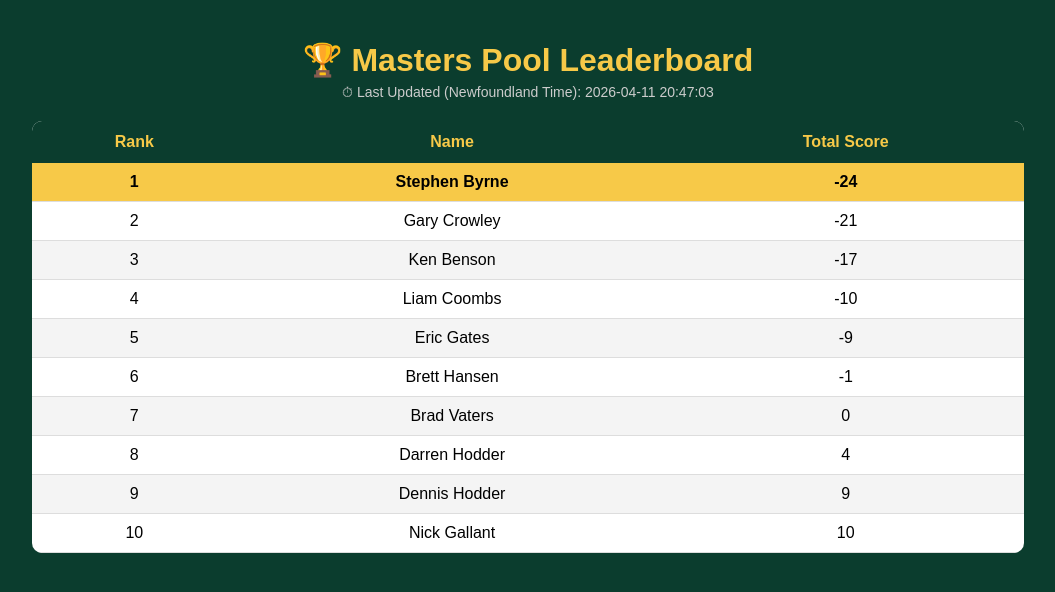
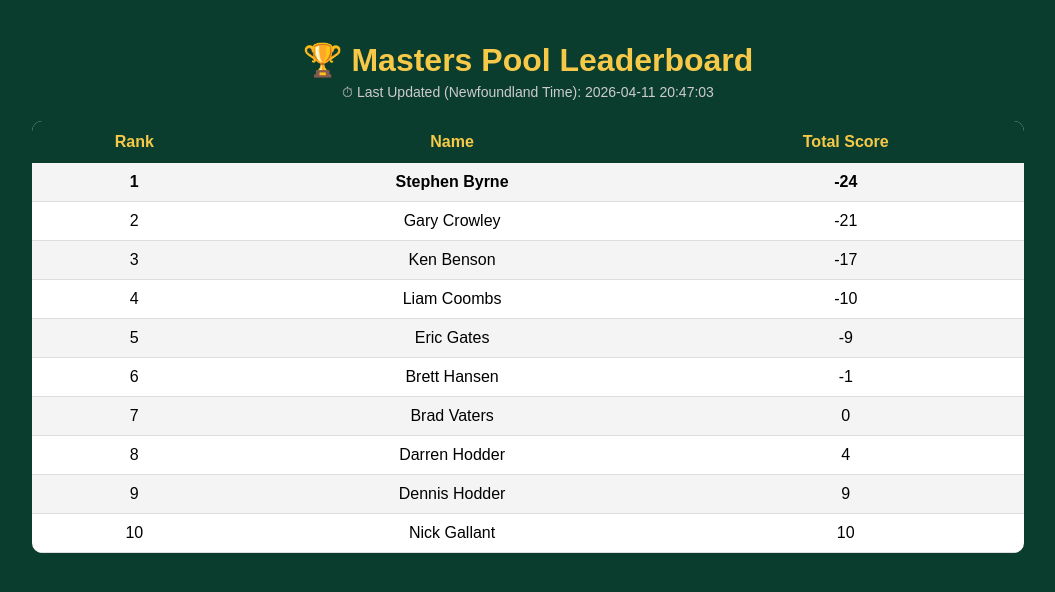
Before and after one commit to Sheenabyrne/masters-pool-tracker, a Flask app: page / in a window 1280 px wide. Shown: the top 592 px of the page, without its empty margins (112-1167 px from the left). Run offline with Flask 3, Linux system fonts and the light colour scheme.

Commit message:
Update index.html

```diff
--- a/templates/index.html
+++ b/templates/index.html
@@ -53,8 +53,8 @@
             background-color: #e6f2ef;
         }
 
+        /* Updated: removed yellow highlight, kept bold */
         .leader {
-            background-color: #f7c948 !important;
             font-weight: bold;
         }
     </style>
```
